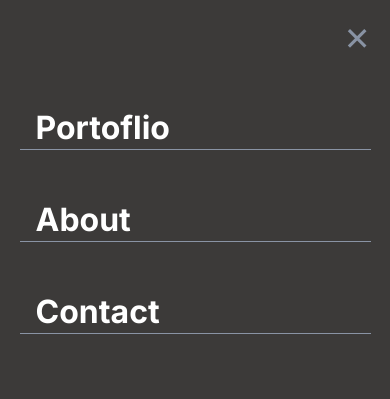
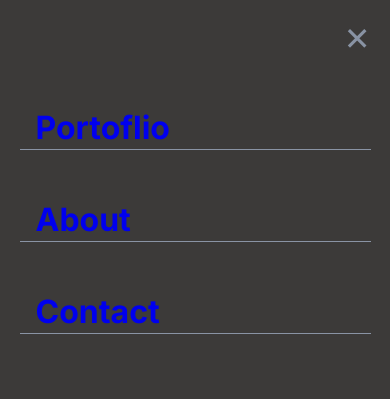
Before and after one commit to IngDavidTM/mobile-menu-trials, a website: page index.html in a window 390 px wide. Both pictures are taken after a click on the button 366 px from the left and 27 px from the top of the page. Shown: the top 399 px of the page. Drawn offline with Linux system fonts and the light colour scheme.

Commit message:
Change style and links on mobile menu

```diff
--- a/css/main.css
+++ b/css/main.css
@@ -97,10 +97,6 @@ li {
   padding: 0 0 0 0.5em;
   margin: 1.5em 0 0;
   border-bottom: 1px solid #8993a4;
-}
-
-.nav-link-mobile {
-  color: #fff;
 }
 
 main {
@@ -480,10 +476,6 @@ textarea {
     justify-content: center;
   }
 
-  .menu-bars {
-    display: none;
-  }
-
   #desktop-nav {
     display: block;
   }
--- a/index.html
+++ b/index.html
@@ -31,7 +31,7 @@
       <ul>
         <li><a class="nav-link-mobile" href="#projects">Portoflio</a></li>
         <li><a class="nav-link-mobile" href="#about-me">About</a></li>
-        <li><a class="nav-link-mobile" href="#contact">Contact</a></li>
+        <li><a class="nav-link-mobile" href="#contackt">Contact</a></li>
       </ul>
     </div>
     <main>
```
